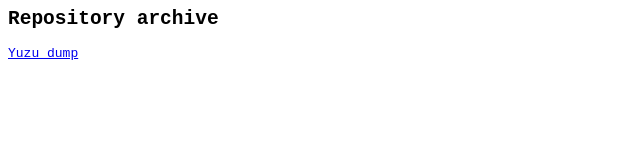
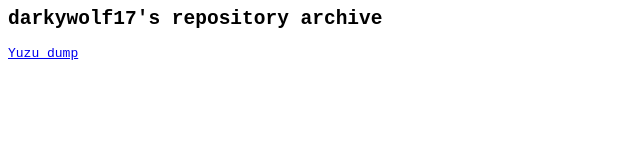
Before and after one commit to lolhie3/repo-archive, a plain HTML site: page index.html in a window 1280 px wide. Shown: the whole page, without its empty margins (0-640 px from the left). Drawn offline with Linux system fonts and the light colour scheme.

Commit message:
Update index.html

```diff
--- a/index.html
+++ b/index.html
@@ -4,6 +4,6 @@
 	}
 </style>
 <body>
-	<h2>Repository archive</h2>
+	<h2>darkywolf17's repository archive</h2>
 	<a href="/yuzu/">Yuzu dump</a>
 </body>
```
